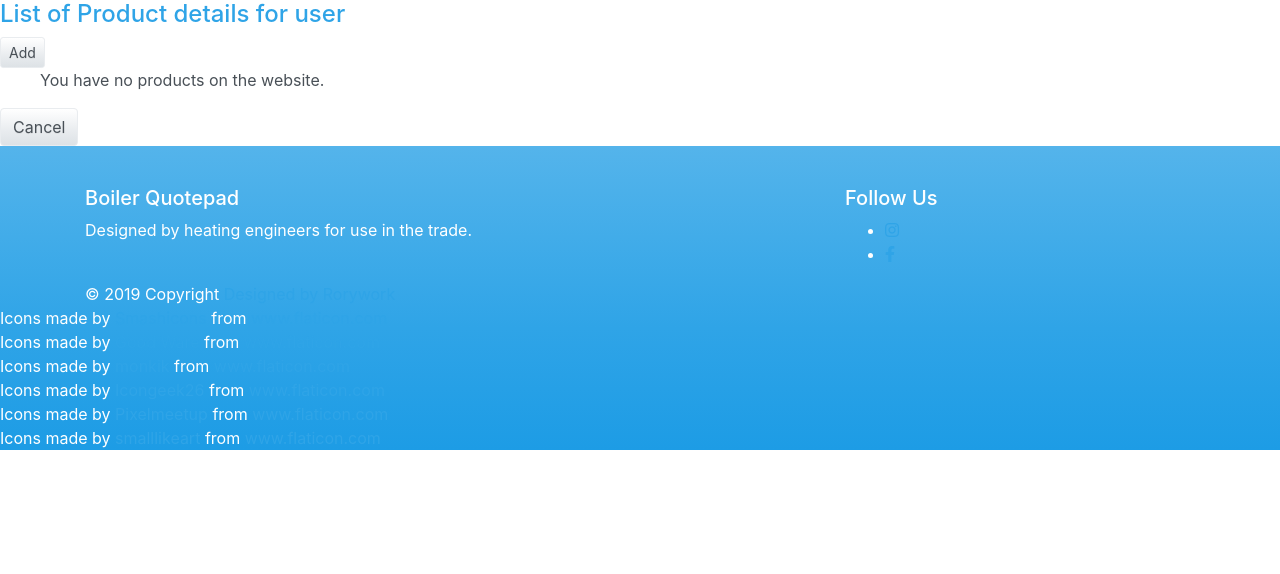
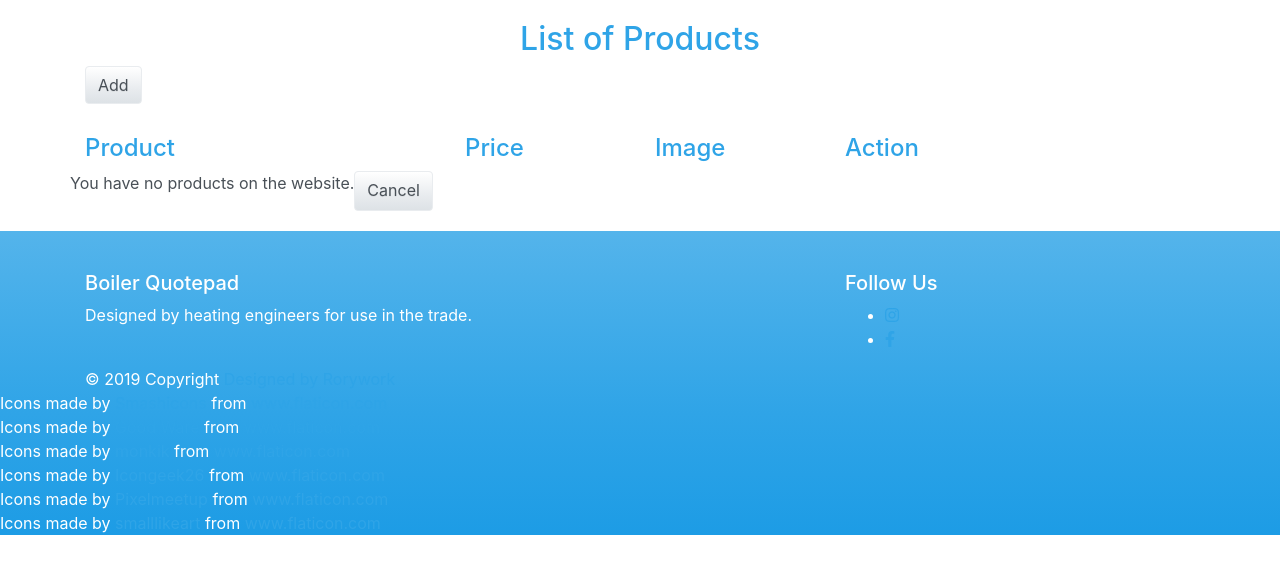
Before and after one commit to Rorywork/bquotepad, a Django app: page /productpricelist/ in a window 1280 px wide. Shown: the part 104-678 px from the top of the page. Run offline with Django 3.2, Linux system fonts and the light colour scheme; a user stored in the database is signed in; data that the repository does not hold is empty; some libraries are stand-ins or nearby versions.

Commit message:
Built the product List

```diff
--- a/src/static/main.css
+++ b/src/static/main.css
@@ -1,3 +1,8 @@
+
+body{
+  font-size: 16px;
+}
+
 
 #main {
     background-color: rgb(255, 255, 255);
@@ -115,3 +120,28 @@ h1{
 #dashboard-heading{
   margin-top: 50px;
 }
+
+.product-details-container{
+  margin-top: 20px;
+  margin-bottom: 20px;
+}
+
+.fa-image{
+  font-size: 30px;
+
+}
+
+.fa-times{
+  font-size: 30px;
+}
+
+
+.price-list-headings{
+  margin-top: 30px;
+}
+
+
+
+h1{
+  font-size: 2rem;
+}
--- a/src/templates/quotepad/productprice_list.html
+++ b/src/templates/quotepad/productprice_list.html
@@ -1,34 +1,93 @@
 {% extends "base.html" %}
 
 {% block content %}
-       <h4>List of Product details for user {{products_by_user.0.user}}</h4>
-       <a href="{% url 'productpricecreate' %}"
-       class="btn btn-secondary btn-sm"
-       role="button">Add</a>
-       <ul>
+
+
+
+<div class="container product-details-container">
+
+    <div class="row">
+
+
+        <div class="col-12">
+            <h1>List of Products</h1>
+        </div>
+
+
+    </div>
+
+    <div class="row">
+        <div class="col-4">
+            <a href="{% url 'productpricecreate' %}" class="btn btn-secondary" role="button">Add</a>
+        </div>
+
+    </div>
+
+
+    <div class="row price-list-headings">
+
+        <div class="col-4">
+            <h4>Product</h4>
+        </div>
+
+        <div class="col-2">
+            <h4>Price</h4>
+
+        </div>
+
+        <div class="col-2">
+
+            <h4>Image</h4>
+
+        </div>
+
+        <div class="col-4">
+
+            <h4>Action</h4>
+
+        </div>
+
+    </div>
+
+
+
+
+    <div class="row">
         {% for prod in products_by_user %}
-                <li>
+        <div class="col-4">
             {{ prod.brand }}
             {{ prod.model_name }}
-                    {{ prod.product_code }}
+
+        </div>
+
+        <div class="col-2">
             £{{ prod.price }}
+        </div>
+
+        <div class="col-2">
             {% if prod.product_image == null %}
-                        <i>No image</i>
+            <i class="fas fa-image text-primary"></i>
             {% else %}
-                        <b><i>Image exists</i></b>
+
             {% endif %}
-                    <a href="{% url 'productpriceupdate' prod.pk  %}"
-                        class="btn btn-primary btn-sm"
-                        role="button">Edit</a>
-                        <a href="{% url 'productpricedelete' prod.pk  %}"
-                        class="btn btn-secondary btn-sm"
-                        role="button">Del</a>
-                </li>
+        </div>
+
+        <div class="col-4">
+            <a href="{% url 'productpriceupdate' prod.pk  %}" class="btn btn-primary btn-sm" role="button">Edit</a>
+            <a href="{% url 'productpricedelete' prod.pk  %}" class="btn btn-secondary btn-sm" role="button">Del</a>
+        </div>
+
+    </div>
+
+
+
+    <div class="row">
         {% empty %}
         <p>You have no products on the website.</p>
 
         {% endfor %}
-        </ul>
-        <a href="{% url 'home' %}" class="btn btn-secondary">Cancel</a>
-       <br>
+
+        <a href="{% url 'home' %}" class="btn btn-secondary btn-cancel">Cancel</a>
+    </div>
+</div>
 {% endblock content %}
```
Lines whose indentation alone changed are shown as unchanged.
